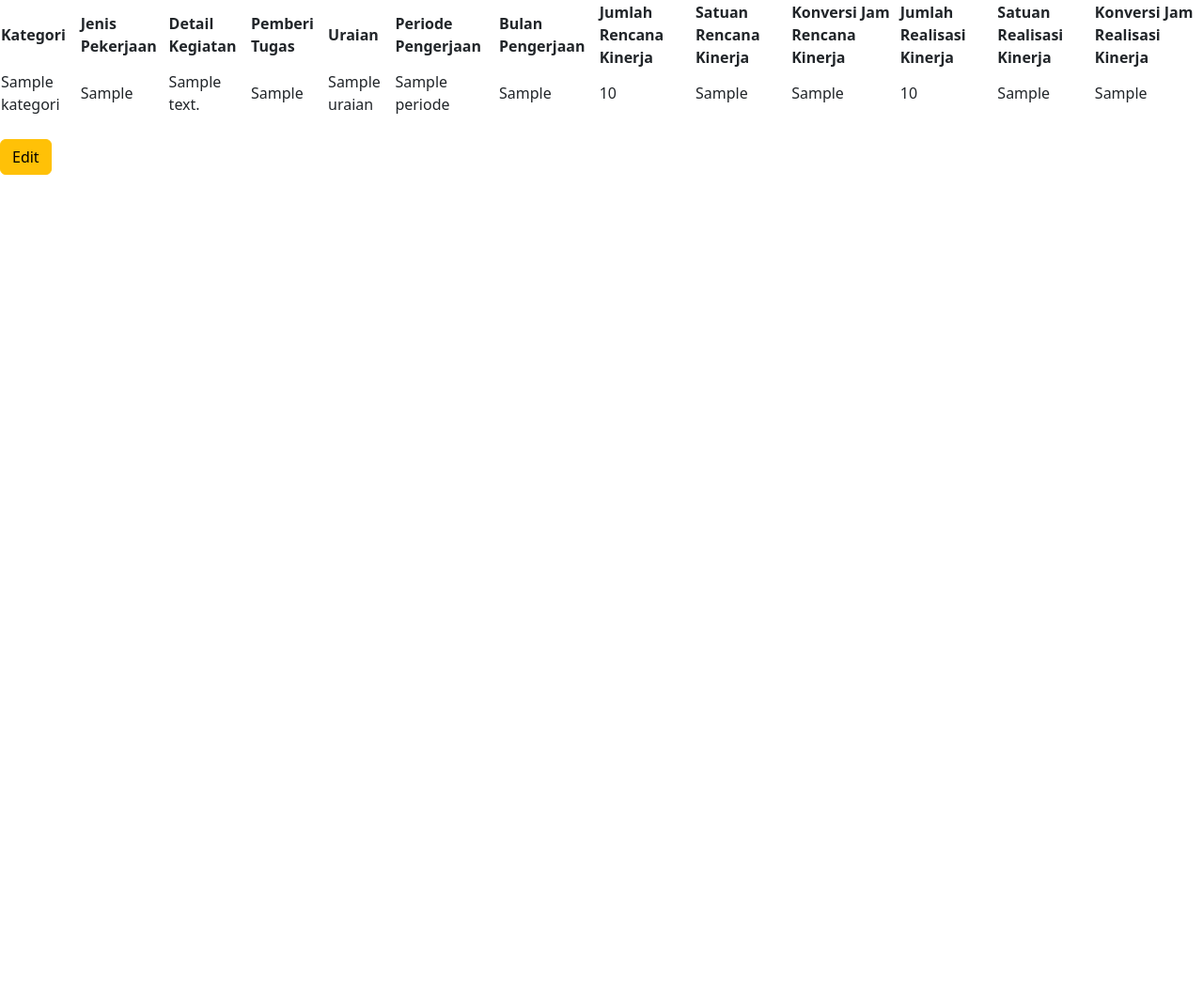
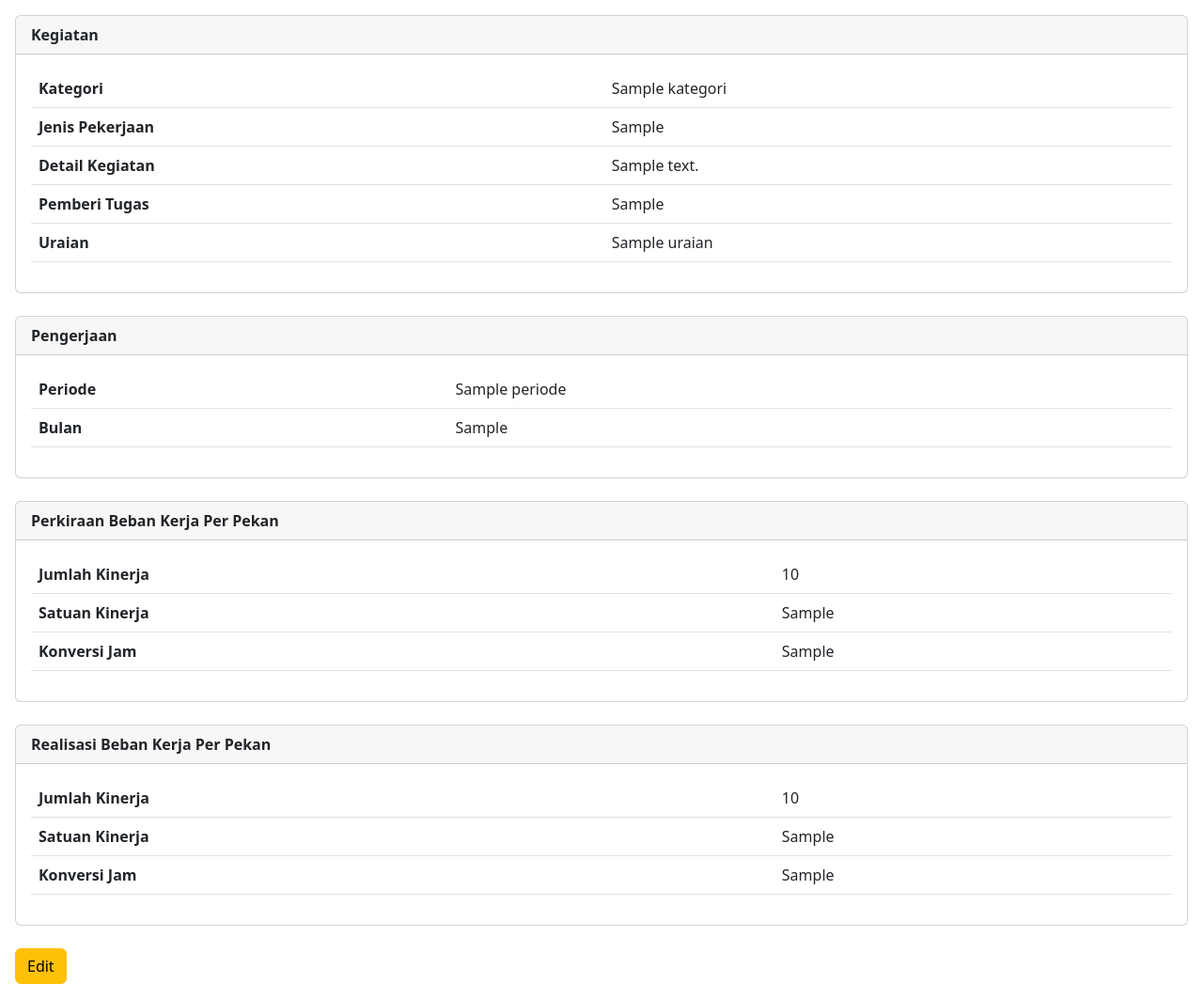
Before and after one commit to richiecsenlia/takis, a Django app: template pengisianLog/templates/detail_log.html in a window 1280 px wide. Shown: the part 56-1119 px from the top of the page at 94% size. Before the commit the page ends 242 px from the top, so only its background shows below. Run offline with Django 4.2, Linux system fonts and the light colour scheme; the template is opened without the code that fills it: most values are stand-ins (such as "Sample title", 1, 10 or a date in 2020).

Commit message:
[REFACTOR] change logTA detail view as cards

```diff
--- a/pengisianLog/templates/detail_log.html
+++ b/pengisianLog/templates/detail_log.html
@@ -6,47 +6,128 @@ Detail Log
 
 {% block content %}
 
-<table>
+<div class="p-3">
+  {% if user.role.role == 'admin' %}
+  <div class="card">
+    <div class="card-header">
+      <b>Informasi Akun</b>
+    </div>
+    <div class="card-body">
+      <table class="table">
         <tr>
-    {% if user.role.role == 'admin' %}
-    <th scope="col">Akun TA</th>
+          <th>Akun TA</th>
+          <td>{{ log.user }}</td>
+        </tr>
+      </table>
+    </div>
+  </div>
+  <br>
   {% endif %}
-    <th scope="col">Kategori</th>
-    <th scope="col">Jenis Pekerjaan</th>
-    <th scope="col">Detail Kegiatan</th>
-    <th scope="col">Pemberi Tugas</th>
-    <th scope="col">Uraian</th>
-    <th scope="col">Periode Pengerjaan</th>
-    <th scope="col">Bulan Pengerjaan</th>
-    <th scope="col">Jumlah Rencana Kinerja</th>
-    <th scope="col">Satuan Rencana Kinerja</th>
-    <th scope="col">Konversi Jam Rencana Kinerja</th>
-    <th scope="col">Jumlah Realisasi Kinerja</th>
-    <th scope="col">Satuan Realisasi Kinerja</th>
-    <th scope="col">Konversi Jam Realisasi Kinerja</th>
+  <div class="card">
+    <div class="card-header">
+      <b>Kegiatan</b>
+    </div>
+    <div class="card-body">
+      <table class="table">
+        <tr>
+          <th>Kategori</th>
+          <td>{{ log.kategori }}</td>
         </tr>
         <tr>
-    {% if user.role.role == 'admin' %}
-    <td>{{ log.user }}</td>
-    {% endif %}
-    <td>{{ log.kategori }}</td>
+          <th>Jenis Pekerjaan</th>
           <td>{{ log.jenis_pekerjaan }}</td>
+        </tr>
+        <tr>
+          <th>Detail Kegiatan</th>
           <td>{{ log.detail_kegiatan }}</td>
+        </tr>
+        <tr>
+          <th>Pemberi Tugas</th>
           <td>{{ log.pemberi_tugas }}</td>
+        </tr>
+        <tr>
+          <th>Uraian</th>
           <td>{{ log.uraian }}</td>
+        </tr>
+      </table>
+    </div>
+  </div>
+  <br>
+  <div class="card">
+    <div class="card-header">
+      <b>Pengerjaan</b>
+    </div>
+    <div class="card-body">
+      <table class="table">
+        <tr>
+          <th>Periode</th>
           <td>{{ log.periode }}</td>
+        </tr>
+        <tr>
+          <th>Bulan</th>
           <td>{{ log.bulan_pengerjaan }}</td>
+        </tr>
+      </table>
+    </div>
+  </div>
+  <br>
+  <div class="card">
+    <div class="card-header">
+      <b>Perkiraan Beban Kerja Per Pekan</b>
+    </div>
+    <div class="card-body">
+      <table class="table">
+        <tr>
+          <th>Jumlah Kinerja</th>
           <td>{{ log.jumlah_rencana_kinerja }}</td>
+        </tr>
+        <tr>
+          <th>Satuan Kinerja</th>
           <td>{{ log.satuan_rencana_kinerja }}</td>
+        </tr>
+        <tr>
+          <th>Konversi Jam</th>
           <td>{{ log.konversi_jam_rencana_kinerja }}</td>
+        </tr>
+        <!--
+        <tr>
+          <th>Jam Kerja</th>
+          <td></td>
+        </tr>
+        -->
+      </table>
+    </div>
+  </div>
+  <br>
+  <div class="card">
+    <div class="card-header">
+      <b>Realisasi Beban Kerja Per Pekan</b>
+    </div>
+    <div class="card-body">
+      <table class="table">
+        <tr>
+          <th>Jumlah Kinerja</th>
           <td>{{ log.jumlah_realisasi_kinerja }}</td>
+        </tr>
+        <tr>
+          <th>Satuan Kinerja</th>
           <td>{{ log.satuan_realisasi_kinerja }}</td>
+        </tr>
+        <tr>
+          <th>Konversi Jam</th>
           <td>{{ log.konversi_jam_realisasi_kinerja }}</td>
         </tr>
+        <!--
+        <tr>
+          <th>Jam Kerja</th>
+          <td></td>
+        </tr>
+        -->
       </table>
-
+    </div>
+  </div>
   <br>
-
   <a href="#" class="btn btn-warning">Edit</a>
+</div>
 
 {% endblock content %}
```
Lines whose indentation alone changed are shown as unchanged.
